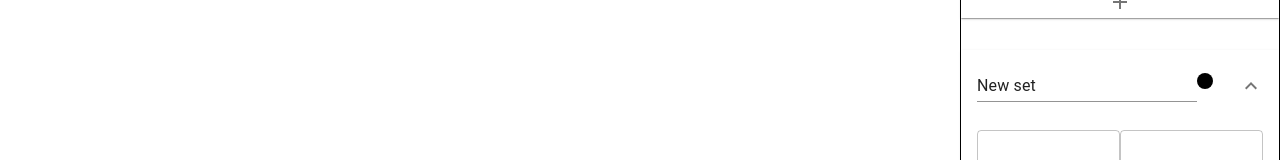
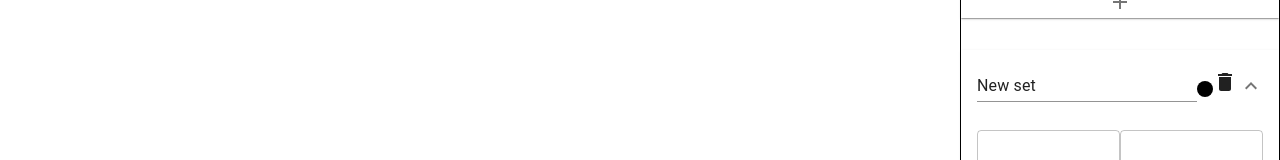
Before and after one commit to Skyrlon/graph-maker, a React (Create React App) app: page / in a window 1280 px wide. Both pictures are taken after typing "Sample", "Sample", "Sample", "Sample", "Sample", "Sample" into the empty fields and a click on the button "ADD NEW SET". Shown: the part 461-621 px from the top of the page. Built offline with nearby package versions, Linux system fonts and the light colour scheme.

Commit message:
Add function to delete set of inputs

```diff
--- a/src/DataInputs.jsx
+++ b/src/DataInputs.jsx
@@ -183,6 +183,10 @@ function DataInputs({ dataSubmit }) {
     ]);
   };
 
+  const deleteSet = (setID) => {
+    setSetsInputs(setsInputs.filter((x) => x.id !== setID));
+  };
+
   const handleSetNameChange = (e, setID) => {
     setSetsInputs(
       setsInputs.map((set) => {
@@ -344,6 +348,7 @@ function DataInputs({ dataSubmit }) {
                   />
                 </ClickAwayListener>
               )}
+              {set.id !== 0 && <Delete onClick={() => deleteSet(set.id)} />}
             </Box>
           </AccordionSummary>
           <AccordionDetails>
```
